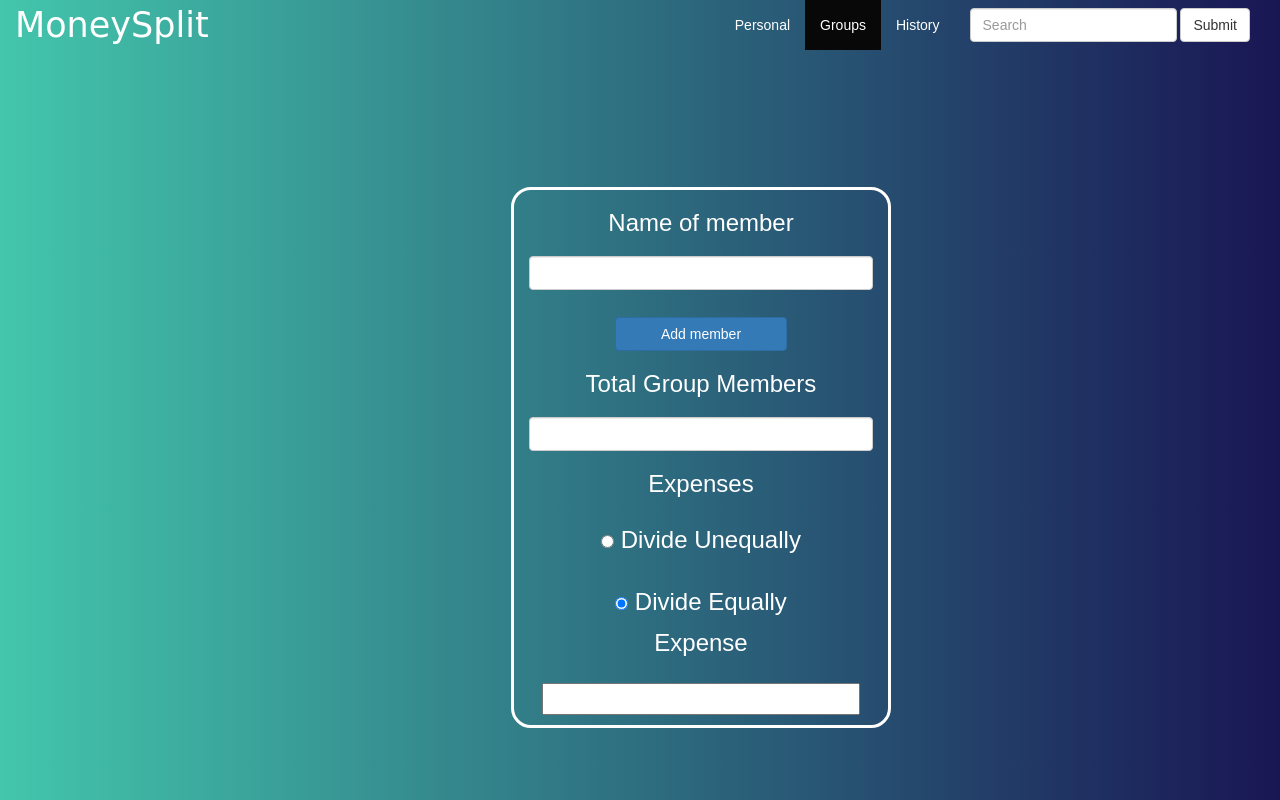
After one commit to raj-vora/Expense-Manager, a PHP site: page /group.php in a window 1280 px wide. The commit adds this page. Run offline with PHP 8.4, Linux system fonts and the light colour scheme; some web fonts are replaced.

Commit message:
group css updated, personal listing done

```diff
--- a/User.class.php
+++ b/User.class.php
@@ -30,7 +30,7 @@
                     $res=$database->query("SELECT user_id FROM user WHERE username = '$name' and password = '$pass'");
                     $row=mysqli_fetch_assoc($res);
                     extract($row);
-                    $_SESSION['u_id']=$user_id;
+                    $_SESSION['user_id']=$user_id;
                     header("Location: personal.php");
 
                 }
--- /dev/null
+++ b/group.php
@@ -0,0 +1,75 @@
+<!DOCTYPE html>
+<html>
+  <head>
+      <title>Travnal</title>
+      <meta charset="utf-8">
+      <meta name="viewport" content="width=device-width, initial-scale=1">
+      <link rel="stylesheet" href="https://maxcdn.bootstrapcdn.com/bootstrap/3.3.7/css/bootstrap.min.css">
+      <script src="https://ajax.googleapis.com/ajax/libs/jquery/3.3.1/jquery.min.js"></script>
+      <script src="https://maxcdn.bootstrapcdn.com/bootstrap/3.3.7/js/bootstrap.min.js"></script>
+      <script class="jsbin" src="https://ajax.googleapis.com/ajax/libs/jquery/1/jquery.min.js"></script>
+      <script type="text/javascript" src="./javascripts/personal.js"></script>
+
+      <link rel="stylesheet" href="./stylesheets/main.css">
+      <link rel="stylesheet" href="./stylesheets/personal.css">
+  </head>
+  <body>
+    <nav class="navbar navbar-inverse">
+      <div class="container-fluid">
+          <div class="navbar-header">
+          <button type="button" class="navbar-toggle" data-toggle="collapse" data-target="#myNavbar">
+              <span class="icon-bar"></span>
+              <span class="icon-bar"></span>
+              <span class="icon-bar"></span>
+          </button>
+              <a class="navbar-brand brand" href="#">MoneySplit</a>
+          </div>
+          <div class="collapse navbar-collapse" id="myNavbar">
+          <ul class="nav navbar-nav">
+          </ul>
+          <ul class="nav navbar-nav navbar-right">
+              <li><a href="personal.php">Personal</a></li>
+              <li class="active"><a href="#">Groups</a></li>
+              <li> <a href="history.php">History</a></li>
+              <form class="navbar-form navbar-left" action="/search" method="POST">
+                  <input type="text" name="search_value" class="form-control" placeholder="Search">
+                  <button type="submit" class="btn btn-default">Submit</button>
+              </form>
+          </ul>
+          </div>
+      </div>
+    </nav>
+
+    <div class="row">
+        <div class="container">
+            <div class="col-md-4"></div>
+                <div class="col-md-4 login signin">
+                    <form action="">
+                        <h3>Name of member<h3>
+                        <input type="text" class="form-control"><br>
+                        <button class="btn btn-primary signup">Add member</button>
+                        <h3>Total Group Members<h3>
+                        <input type="text" class="form-control">
+                    </form>
+                    <form action="">
+                        <h3>Expenses</h3>
+                        <input type="radio" name="demo" id="unequally">
+                            <label for="unequally"><h3>Divide Unequally</h3></label><br>
+                        <input type="radio" name="demo" id="equally" checked>
+                            <label><h3>Divide Equally</h3></label>
+                        <div id="unequal" style="display:none">
+                            Group Members
+                            <input type="text" class="form-control"><br>
+                            <button class="btn btn-primary signup">Confirm</button>
+                        </div><br>
+                        <div id="equal">
+                        Expense<br><br> <input type="text">
+                        </div>
+                    </form>
+                </div>
+                <div class="col-md-4"></div>
+            </div>
+        </div>
+        <script type="text/javascript" src="./javascripts/group.js"></script>
+    </body>
+    </html>
--- a/index.php
+++ b/index.php
@@ -31,7 +31,7 @@
 </head>
 <body>
     <div class="brand row">
-        <h1>Money Split<img class="logo-image" src="/images/paper-plane.png"></h1>
+        <h1>Money Split</h1>
     </div>
     <div class="row">
         <div class="container">
@@ -74,7 +74,7 @@
         </div>
     </div>
     <div class="footer">
-        Developed with ❤ by trotters at DJMB
+        Developed with ❤ by kangal log
     </div>
 </body>
 </html>
--- /dev/null
+++ b/javascripts/group.js
@@ -0,0 +1,9 @@
+document.getElementById("unequally").onchange = function() {
+    document.getElementById("equal").style.display = "none";
+    document.getElementById("unequal").style.display = "block";
+}
+
+document.getElementById("equally").onchange = function() {
+    document.getElementById("unequal").style.display = "none";
+    document.getElementById("equal").style.display = "block";
+}
```
Also changed, not shown: stylesheets/group.css (added, +102 -0 lines).
